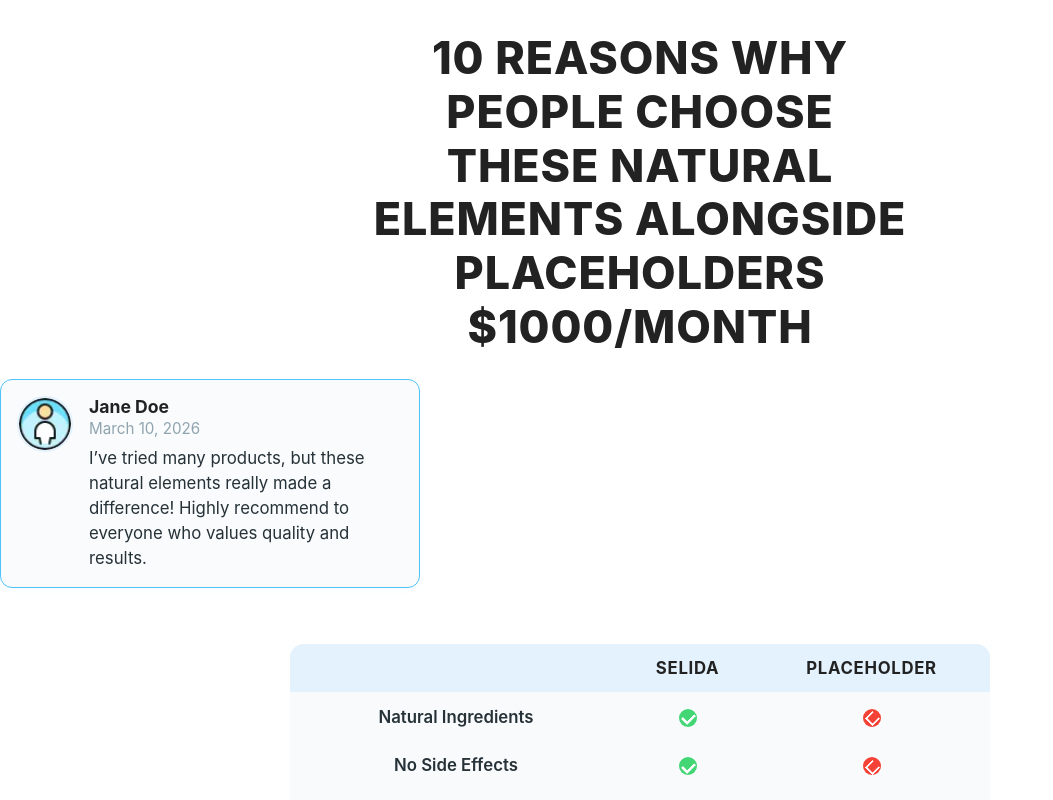
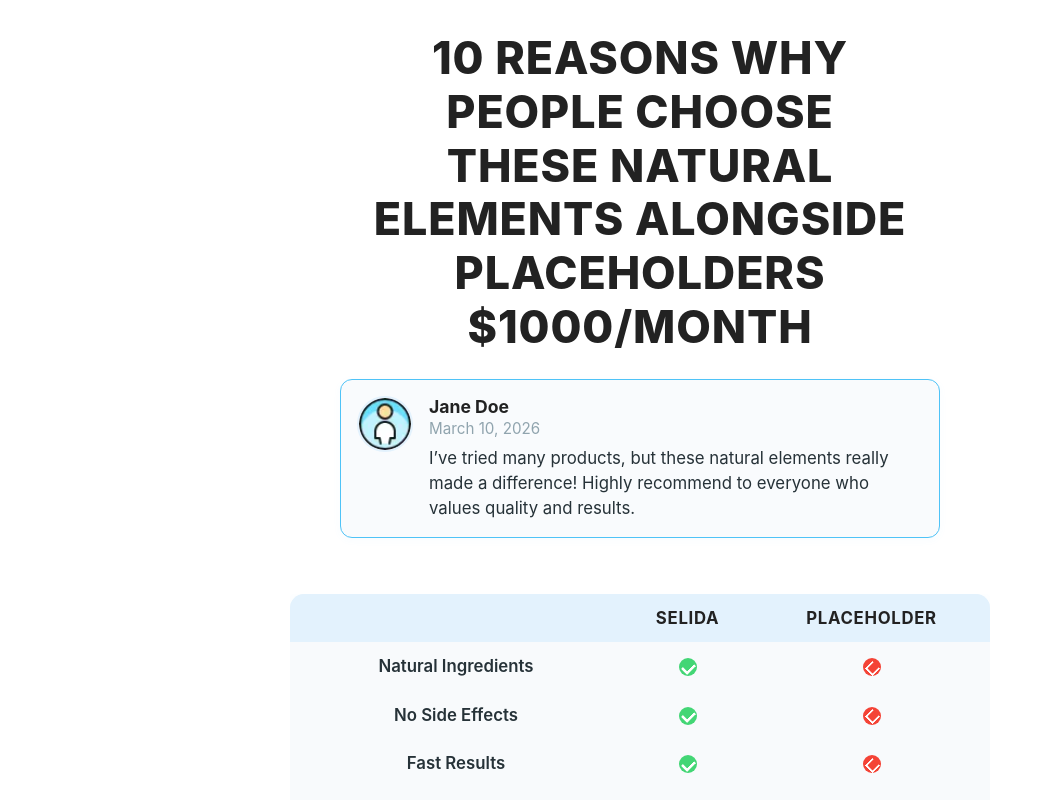
Before and after one commit to AnKub/Landing, a Next.js app: page / in a window 1280 px wide. Shown: the top 800 px of the page, without its empty margins (0-1053 px from the left). Built offline with nearby package versions, Linux system fonts and the light colour scheme.

Commit message:
firstpartfixing

```diff
--- a/src/app/components/1Hero/Hero.tsx
+++ b/src/app/components/1Hero/Hero.tsx
@@ -9,7 +9,7 @@
           10 REASONS WHY PEOPLE CHOOSE THESE NATURAL ELEMENTS ALONGSIDE PLACEHOLDERS $1000/MONTH
         </h1>
       </div>
-      <Testimonial />
+     <Testimonial />
     </section>
   );
 }
--- a/src/app/components/1Hero/Testimonial/Testimonial.module.scss
+++ b/src/app/components/1Hero/Testimonial/Testimonial.module.scss
@@ -67,10 +67,10 @@
   }
 }
 
-@media (min-width: 1024px) {
-  .testimonial {
-    max-width: 420px;
-    margin-left: 0;
-    margin-right: auto;
-  }
-}
+// @media (min-width: 1024px) {
+//   .testimonial {
+//     max-width: 420px;
+//     margin-left: 0;
+//     margin-right: auto;
+//   }
+// }
--- a/src/app/components/4FAQ/FAQ.tsx
+++ b/src/app/components/4FAQ/FAQ.tsx
@@ -1,3 +1,4 @@
+"use client";
 import styles from './FAQ.module.scss';
 import Image from 'next/image';
 import { useState } from 'react';
--- a/src/app/components/5Quiz/Quiz.tsx
+++ b/src/app/components/5Quiz/Quiz.tsx
@@ -1,3 +1,4 @@
+"use client";
 import { useState, useEffect } from 'react';
 import quizData from './quizData';
 import styles from './Quiz.module.scss';
--- a/src/app/components/6About/About.tsx
+++ b/src/app/components/6About/About.tsx
@@ -1,3 +1,5 @@
+"use client";
+
 import styles from './About.module.scss';
 import Image from 'next/image';
 import { useState } from 'react';
--- a/src/app/styles/globals.scss
+++ b/src/app/styles/globals.scss
@@ -1,4 +1,4 @@
-@import './variables.scss';
+@use './variables.scss' as *;
 
 * {
   box-sizing: border-box;
```
